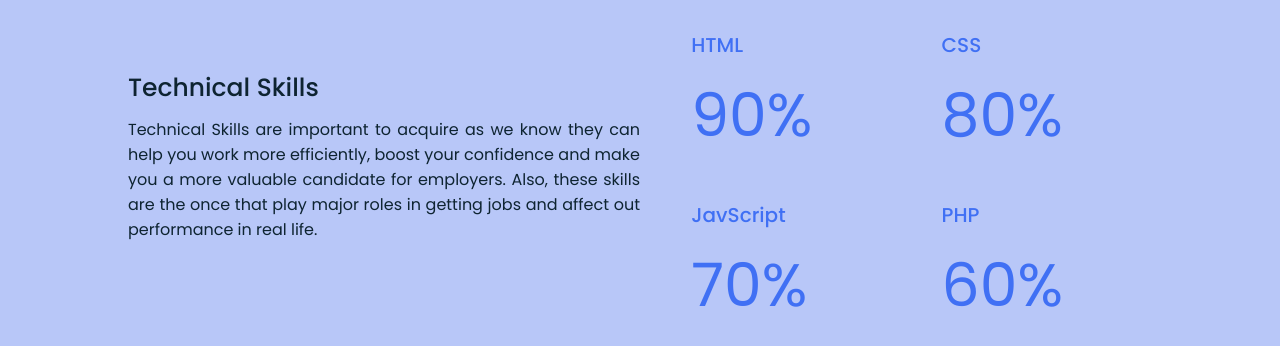
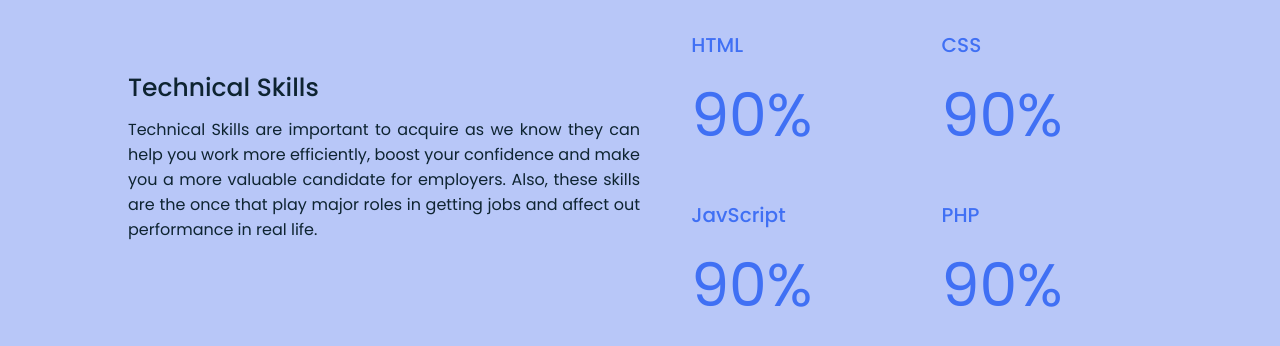
Before and after one commit to shivam11305/shivampandey0847.github.io, a plain HTML site: page skills.html in a window 1280 px wide. Shown: the part 282-628 px from the top of the page. Drawn offline with Linux system fonts and the light colour scheme.

Commit message:
Update skills.html

```diff
--- a/skills.html
+++ b/skills.html
@@ -56,15 +56,15 @@
                     </div>
                     <div class="box">
                         <div class="topic">CSS</div>
-                        <div class="per">80%</div>
+                        <div class="per">90%</div>
                     </div>
                     <div class="box">
                         <div class="topic">JavScript</div>
-                        <div class="per">70%</div>
+                        <div class="per">90%</div>
                     </div>
                     <div class="box">
                         <div class="topic">PHP</div>
-                        <div class="per">60%</div>
+                        <div class="per">90%</div>
                     </div>
                     </div>
                 </div>
```
